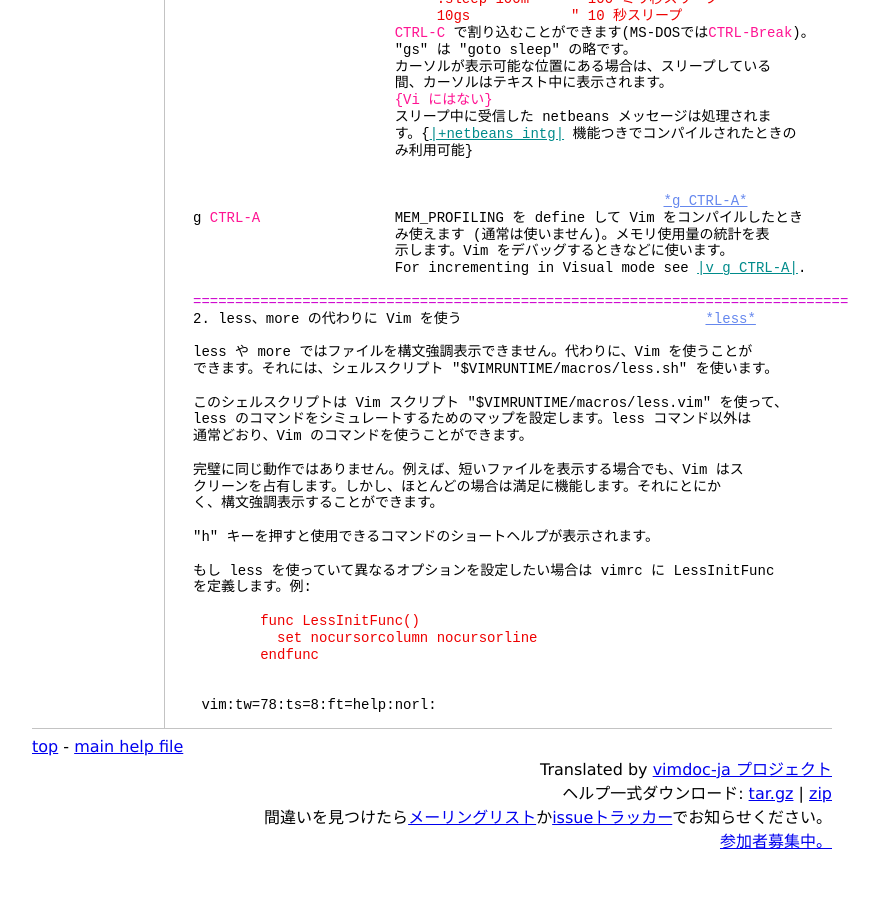
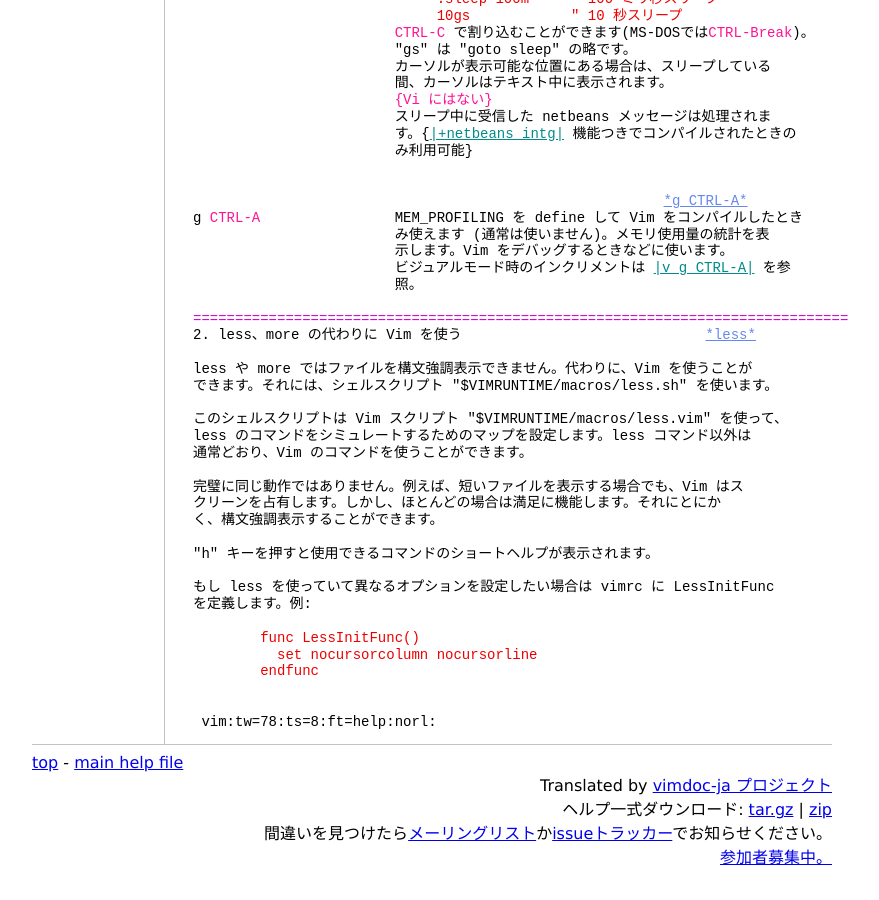
Before and after one commit to vim-jp/vimdoc-ja, a Jekyll site: the page built from various.html, in a window 1280 px wide and 900 px high, scrolled down 10844 px. Shown: the whole window, without its empty margins (208-1087 px from the left). Built offline with Jekyll 4.4.1, drawn with Linux system fonts in a browser that asks for light colours; nearby versions of some CDN libraries; Markdown is read by kramdown in place of the engine named in the settings; comment, search, counter and statistics services are not loaded; some of the changed text lies outside the part shown.

Commit message:
Deployed vim-jp/vimdoc-ja@00465f7cd1177fe7b550593b1db2a1611c6dee3e by ixeris.kaoriya.net

```diff
--- a/various.html
+++ b/various.html
@@ -325,7 +325,7 @@
 <span class="Special">N</span>&nbsp;&nbsp;<a class="Constant" href="various.html#+builtin_terms" name="+builtin_terms">*+builtin_terms*</a>&nbsp;&nbsp;&nbsp;&nbsp; 幾つかの組み込み端末&nbsp;<a class="Identifier" href="term.html#builtin-terms">|builtin-terms|</a><br>
 <span class="Statement">B&nbsp;&nbsp;</span><a class="Constant" href="various.html#++builtin_terms" name="++builtin_terms">*++builtin_terms*</a>&nbsp;&nbsp;&nbsp;&nbsp;全部の組み込み端末&nbsp;<a class="Identifier" href="term.html#builtin-terms">|builtin-terms|</a><br>
 <span class="Special">N</span>&nbsp;&nbsp;<a class="Constant" href="various.html#+byte_offset" name="+byte_offset">*+byte_offset*</a>&nbsp;&nbsp;&nbsp;&nbsp;&nbsp;&nbsp;&nbsp;<a class="Type" href="options.html#'statusline'">'statusline'</a>の'o'フラグ、<a class="Identifier" href="motion.html#go">|go|</a>、<a class="Identifier" href="motion.html#:goto">|:goto|</a>をサポート<br>
-m&nbsp;&nbsp;<a class="Constant" href="various.html#+channel" name="+channel">*+channel*</a>&nbsp;&nbsp;&nbsp;&nbsp;&nbsp;&nbsp;&nbsp;&nbsp;&nbsp;&nbsp; inter process communication&nbsp;<a class="Identifier" href="channel.html#channel">|channel|</a><br>
+m&nbsp;&nbsp;<a class="Constant" href="various.html#+channel" name="+channel">*+channel*</a>&nbsp;&nbsp;&nbsp;&nbsp;&nbsp;&nbsp;&nbsp;&nbsp;&nbsp;&nbsp; プロセス間通信&nbsp;<a class="Identifier" href="channel.html#channel">|channel|</a><br>
 <span class="Special">N</span>&nbsp;&nbsp;<a class="Constant" href="various.html#+cindent" name="+cindent">*+cindent*</a>&nbsp;&nbsp;&nbsp;&nbsp;&nbsp;&nbsp;&nbsp;&nbsp;&nbsp;&nbsp;&nbsp;<a class="Identifier" href="options.html#'cindent'">|'cindent'|</a>, C言語インデント<br>
 <span class="Special">N</span>&nbsp;&nbsp;<a class="Constant" href="various.html#+clientserver" name="+clientserver">*+clientserver*</a>&nbsp;&nbsp;&nbsp;&nbsp;&nbsp;&nbsp;UnixとWin32: リモート呼び出し&nbsp;<a class="Identifier" href="remote.html#clientserver">|clientserver|</a><br>
 <span class="Statement">&nbsp;&nbsp;&nbsp;</span><a class="Constant" href="various.html#+clipboard" name="+clipboard">*+clipboard*</a>&nbsp;&nbsp;&nbsp;&nbsp;&nbsp;&nbsp;&nbsp;&nbsp;&nbsp;<a class="Identifier" href="gui.html#clipboard">|clipboard|</a>サポート<br>
@@ -652,7 +652,8 @@
 g&nbsp;<span class="Special">CTRL-A</span>&nbsp;&nbsp;&nbsp;&nbsp;&nbsp;&nbsp;&nbsp;&nbsp;&nbsp;&nbsp;&nbsp;&nbsp;&nbsp;&nbsp;&nbsp;&nbsp;MEM_PROFILING を define して Vim をコンパイルしたとき<br>
 &nbsp;&nbsp;&nbsp;&nbsp;&nbsp;&nbsp;&nbsp;&nbsp;&nbsp;&nbsp;&nbsp;&nbsp;&nbsp;&nbsp;&nbsp;&nbsp;&nbsp;&nbsp;&nbsp;&nbsp;&nbsp;&nbsp;&nbsp;&nbsp;み使えます (通常は使いません)。メモリ使用量の統計を表<br>
 &nbsp;&nbsp;&nbsp;&nbsp;&nbsp;&nbsp;&nbsp;&nbsp;&nbsp;&nbsp;&nbsp;&nbsp;&nbsp;&nbsp;&nbsp;&nbsp;&nbsp;&nbsp;&nbsp;&nbsp;&nbsp;&nbsp;&nbsp;&nbsp;示します。Vim をデバッグするときなどに使います。<br>
-&nbsp;&nbsp;&nbsp;&nbsp;&nbsp;&nbsp;&nbsp;&nbsp;&nbsp;&nbsp;&nbsp;&nbsp;&nbsp;&nbsp;&nbsp;&nbsp;&nbsp;&nbsp;&nbsp;&nbsp;&nbsp;&nbsp;&nbsp;&nbsp;For incrementing in Visual mode see&nbsp;<a class="Identifier" href="change.html#v_g_CTRL-A">|v_g_CTRL-A|</a>.<br>
+&nbsp;&nbsp;&nbsp;&nbsp;&nbsp;&nbsp;&nbsp;&nbsp;&nbsp;&nbsp;&nbsp;&nbsp;&nbsp;&nbsp;&nbsp;&nbsp;&nbsp;&nbsp;&nbsp;&nbsp;&nbsp;&nbsp;&nbsp;&nbsp;ビジュアルモード時のインクリメントは&nbsp;<a class="Identifier" href="change.html#v_g_CTRL-A">|v_g_CTRL-A|</a>&nbsp;を参<br>
+&nbsp;&nbsp;&nbsp;&nbsp;&nbsp;&nbsp;&nbsp;&nbsp;&nbsp;&nbsp;&nbsp;&nbsp;&nbsp;&nbsp;&nbsp;&nbsp;&nbsp;&nbsp;&nbsp;&nbsp;&nbsp;&nbsp;&nbsp;&nbsp;照。<br>
 <br>
 <span class="PreProc">==============================================================================</span><br>
 2. less、more の代わりに Vim を使う&nbsp;&nbsp;&nbsp;&nbsp;&nbsp;&nbsp;&nbsp;&nbsp;&nbsp;&nbsp;&nbsp;&nbsp;&nbsp;&nbsp;&nbsp;&nbsp;&nbsp;&nbsp;&nbsp;&nbsp;&nbsp;&nbsp;&nbsp;&nbsp;&nbsp;&nbsp;&nbsp;&nbsp;&nbsp;<a class="Constant" href="various.html#less" name="less">*less*</a><br>
```
